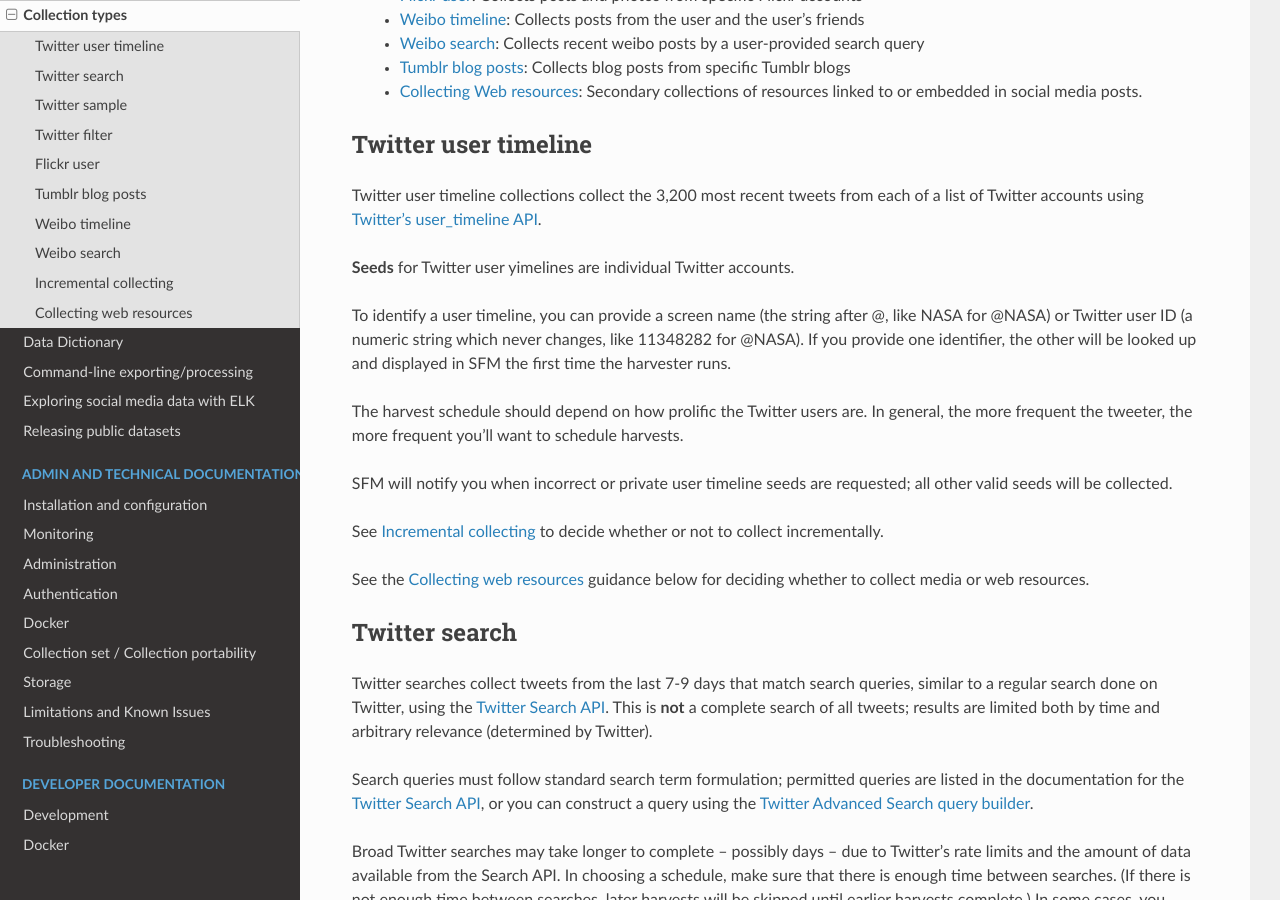
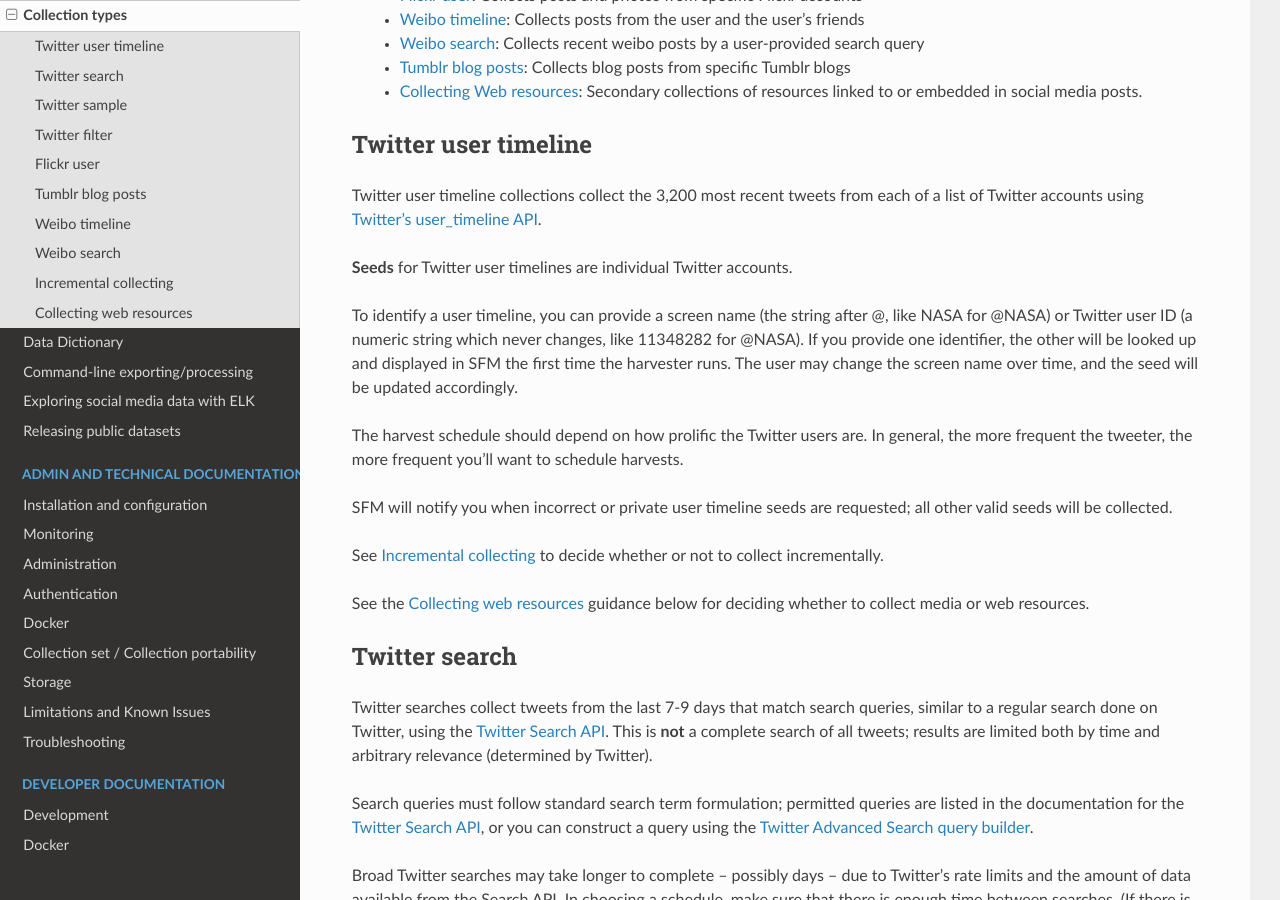
Before and after one commit to gwu-libraries/sfm-ui, a Sphinx documentation site: the page built from docs/collections.rst, in a window 1280 px wide and 900 px high, scrolled down 399 px. Built offline with Sphinx 7.4.7 and the Read the Docs theme 2.0.0, drawn with Linux system fonts in a browser that asks for light colours.

Commit message:
minor edits

```diff
--- a/docs/collections.rst
+++ b/docs/collections.rst
@@ -34,13 +34,14 @@
 a list of Twitter accounts using `Twitter's user_timeline API
 <https://dev.twitter.com/rest/reference/get/statuses/user_timeline>`_.
 
-**Seeds** for Twitter user yimelines are individual Twitter accounts.
+**Seeds** for Twitter user timelines are individual Twitter accounts.
 
 To identify a user timeline, you can provide a screen name
 (the string after @, like NASA for @NASA)
 or Twitter user ID (a numeric string which never changes, like 11348282 for
 @NASA). If you provide one identifier, the other will be looked up and displayed
-in SFM the first time the harvester runs.
+in SFM the first time the harvester runs. The user may change the screen name
+over time, and the seed will be updated accordingly.
 
 The harvest schedule should depend on how prolific the Twitter users are.
 In general, the more frequent the tweeter, the more frequent you’ll want to
```
